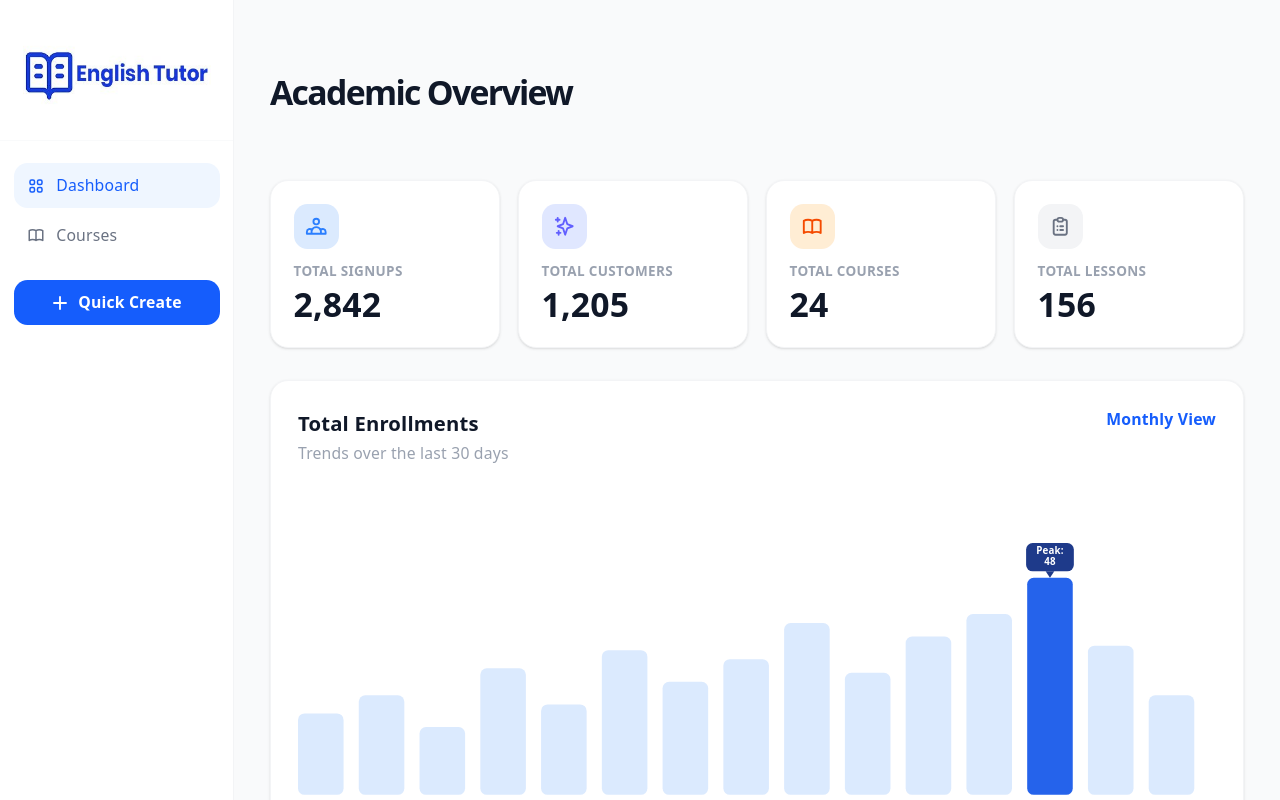
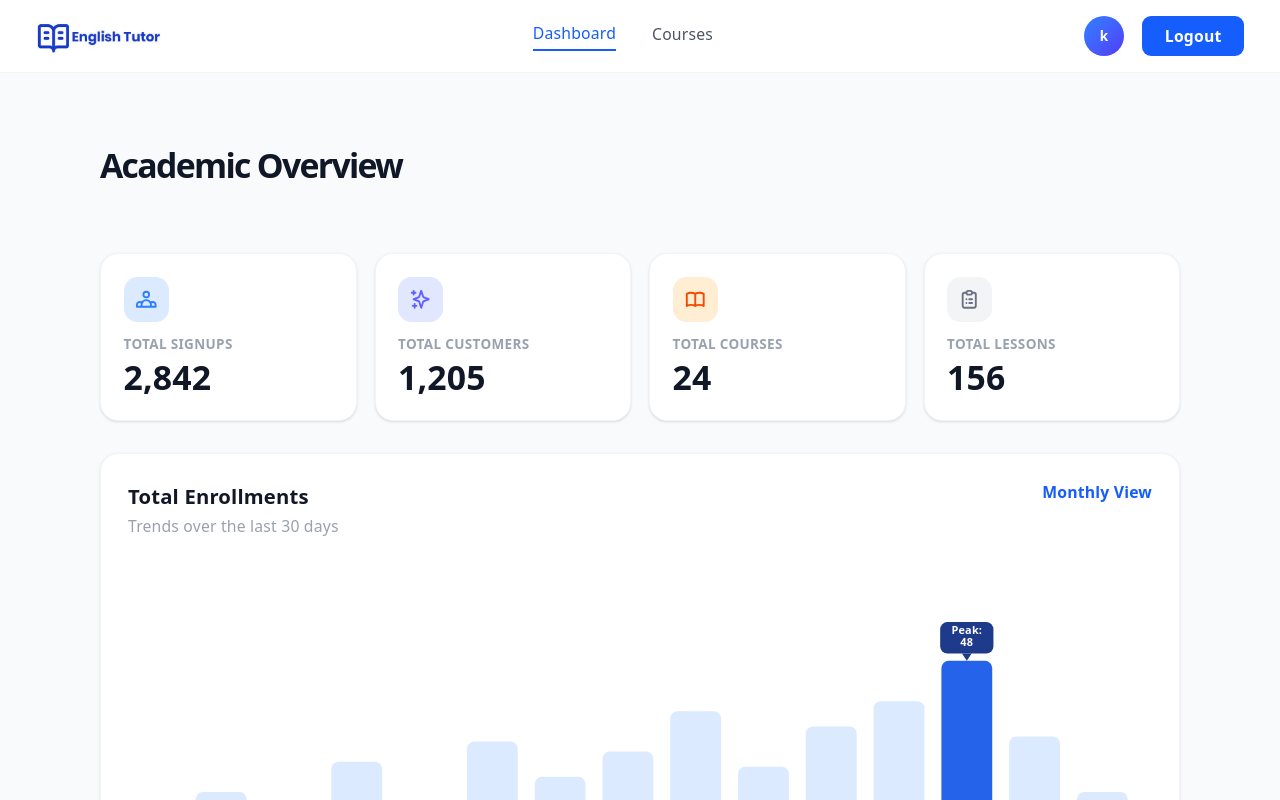
Before and after one commit to Janith303/English-Tutor, a React (Vite) app in the folder frontend/: page /tutor/dashboard in a window 1280 px wide. Shown: the top 800 px of the page. Built offline with nearby package versions, Linux system fonts and the light colour scheme.

Commit message:
add TutorTopNav component and integrate it into TutorDashboardPage

```diff
--- a/frontend/src/components/tutor/TutorDashboardPage.jsx
+++ b/frontend/src/components/tutor/TutorDashboardPage.jsx
@@ -1,6 +1,6 @@
 import { useState, useRef, useEffect } from "react";
 import { useNavigate } from "react-router-dom";
-import TutorSidebar from "./TutorSidebar";
+import TutorTopNav from "./TutorTopNav";
 import TutorStatsGrid from "./TutorStatsGrid";
 import EnrollmentBarChart from "./EnrollmentBarChart";
 import TutorCoursesGrid from "./TutorCoursesGrid";
@@ -14,6 +14,7 @@ import {
 export default function TutorDashboardPage({ onLogout }) {
   const [activePage, setActivePage] = useState("dashboard");
   const navigate = useNavigate();
+  const overviewRef = useRef(null);
   const coursesRef = useRef(null);
 
   const handleLogout = () => {
@@ -22,6 +23,11 @@ export default function TutorDashboardPage({ onLogout }) {
 
   const handleNavigate = (page) => {
     setActivePage(page);
+    if (page === "dashboard" && overviewRef.current) {
+      setTimeout(() => {
+        overviewRef.current.scrollIntoView({ behavior: "smooth" });
+      }, 0);
+    }
     if (page === "courses" && coursesRef.current) {
       setTimeout(() => {
         coursesRef.current.scrollIntoView({ behavior: "smooth" });
@@ -30,8 +36,8 @@ export default function TutorDashboardPage({ onLogout }) {
   };
 
   return (
-    <div className="min-h-screen bg-gray-50 flex">
-      <TutorSidebar
+    <div className="min-h-screen bg-gray-50 flex flex-col">
+      <TutorTopNav
         activePage={activePage}
         onNavigate={handleNavigate}
         tutor={tutorProfile}
@@ -40,7 +46,7 @@ export default function TutorDashboardPage({ onLogout }) {
 
       <div className="flex-1 overflow-y-auto">
         <main className="max-w-5xl mx-auto px-8 py-8 flex flex-col gap-7">
-          <div>
+          <div ref={overviewRef}>
             <h1 className="text-3xl font-bold text-gray-900">
               Academic Overview
             </h1>
@@ -53,8 +59,8 @@ export default function TutorDashboardPage({ onLogout }) {
           <div ref={coursesRef}>
             <TutorCoursesGrid
               courses={tutorCourses}
-              onEdit={(course) => alert(`Editing: ${course.title}`)}
-              onCreate={() => alert("Create course clicked")}
+              onEdit={(course) => navigate("/edit-course")}
+              onCreate={() => navigate("/edit-course")}
             />
           </div>
         </main>
--- /dev/null
+++ b/frontend/src/components/tutor/TutorTopNav.jsx
@@ -0,0 +1,61 @@
+import logo from "../images/logo.jpg";
+
+export default function TutorTopNav({
+  activePage,
+  onNavigate,
+  tutor,
+  onLogout,
+}) {
+  const navItems = [
+    { key: "dashboard", label: "Dashboard" },
+    { key: "courses", label: "Courses" },
+  ];
+
+  return (
+    <nav className="bg-white border-b border-gray-100 sticky top-0 z-50">
+      <div className="max-w-7xl mx-auto px-8 h-16 flex items-center justify-between">
+        <img src={logo} alt="English Tutor Logo" className="h-12 w-auto" />
+
+        <div className="flex-1 hidden md:flex items-center justify-center gap-8">
+          {navItems.map((item) => (
+            <button
+              key={item.key}
+              onClick={() => onNavigate && onNavigate(item.key)}
+              className={`text-sm font-medium pb-1 transition-colors whitespace-nowrap ${
+                activePage === item.key
+                  ? "text-blue-600 border-b-2 border-blue-600"
+                  : "text-gray-600 hover:text-gray-900"
+              }`}
+            >
+              {item.label}
+            </button>
+          ))}
+        </div>
+
+        <div className="flex items-center gap-4 ml-auto">
+          <div className="w-9 h-9 rounded-full bg-gradient-to-br from-blue-500 to-indigo-600 flex items-center justify-center flex-shrink-0 overflow-hidden">
+            {tutor?.avatar ? (
+              <img
+                src={tutor.avatar}
+                alt="avatar"
+                className="w-full h-full object-cover"
+              />
+            ) : (
+              <span className="text-white text-xs font-bold">
+                {tutor?.name?.charAt(0) || "T"}
+              </span>
+            )}
+          </div>
+
+          <button
+            onClick={onLogout}
+            className="bg-blue-600 hover:bg-blue-700 text-white text-sm font-semibold px-5 py-2 rounded-lg transition-colors"
+            title="Logout"
+          >
+            Logout
+          </button>
+        </div>
+      </div>
+    </nav>
+  );
+}
```
